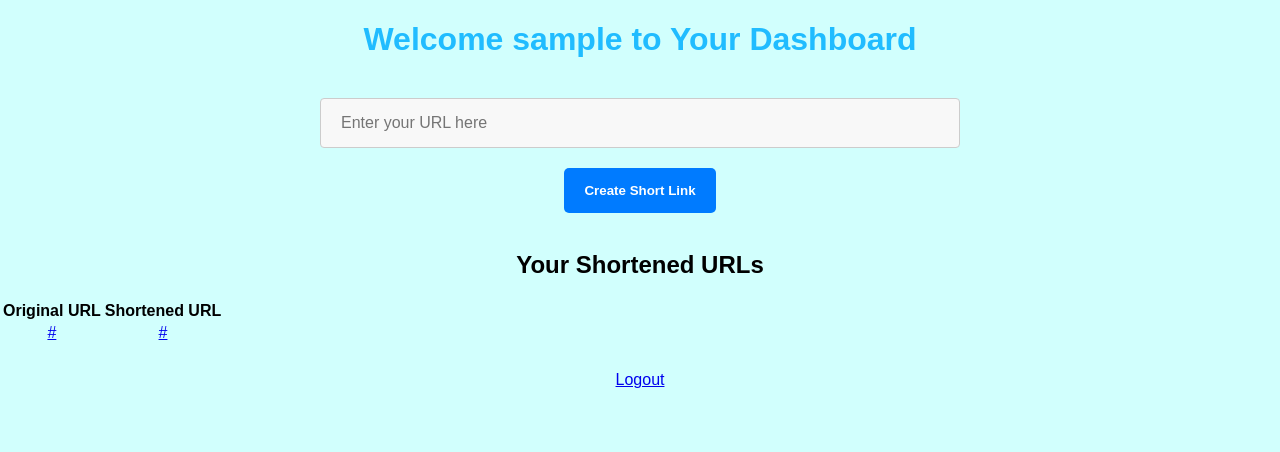
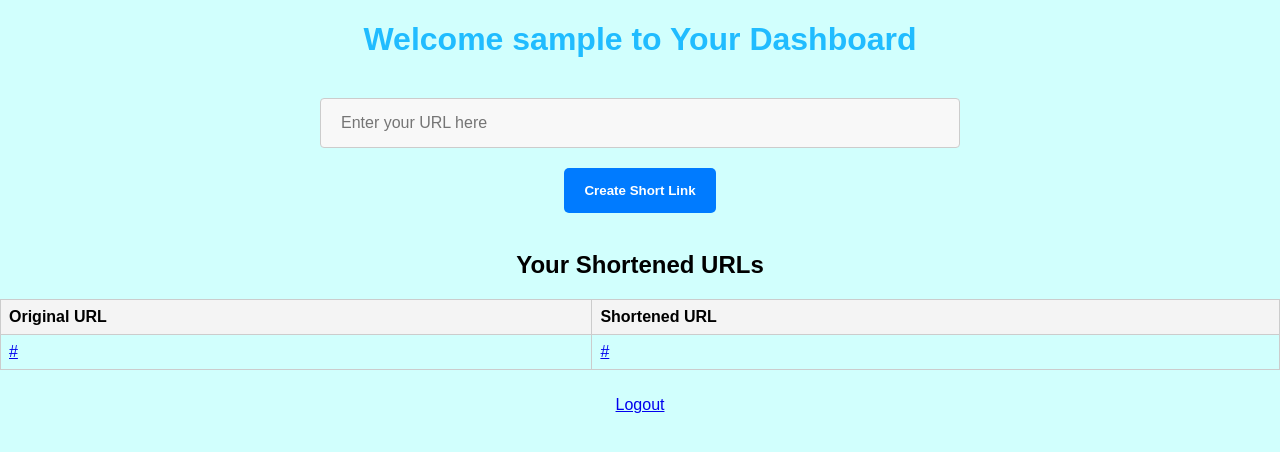
Before and after one commit to AparneshShukla/url-shortener, a Flask app: page /dashboard in a window 1280 px wide. Shown: the top 452 px of the page. Run offline with Flask 3, Linux system fonts and the light colour scheme; the visitor is signed in with stand-in values (Sample User, id 1); tables that the repository leaves empty hold one stand-in row (values such as "Sample post").

Commit message:
Update dashboard.css

```diff
--- a/MyApp/static/dashboard.css
+++ b/MyApp/static/dashboard.css
@@ -8,3 +8,30 @@ h1 {
     padding: 15px 20px;
     margin : 0;
 }
+
+table {
+    width: 100%;
+    border-collapse: collapse;
+    margin-top: 20px;
+}
+
+table, th, td {
+    border: 1px solid #ccc;
+}
+
+th, td {
+    padding: 8px;
+    text-align: left;
+}
+
+th {
+    background-color: #f4f4f4;
+}
+
+tr:nth-child(even) {
+    background-color: #f9f9f9;
+}
+
+tr:hover {
+    background-color: #e9e9e9;
+}
```
